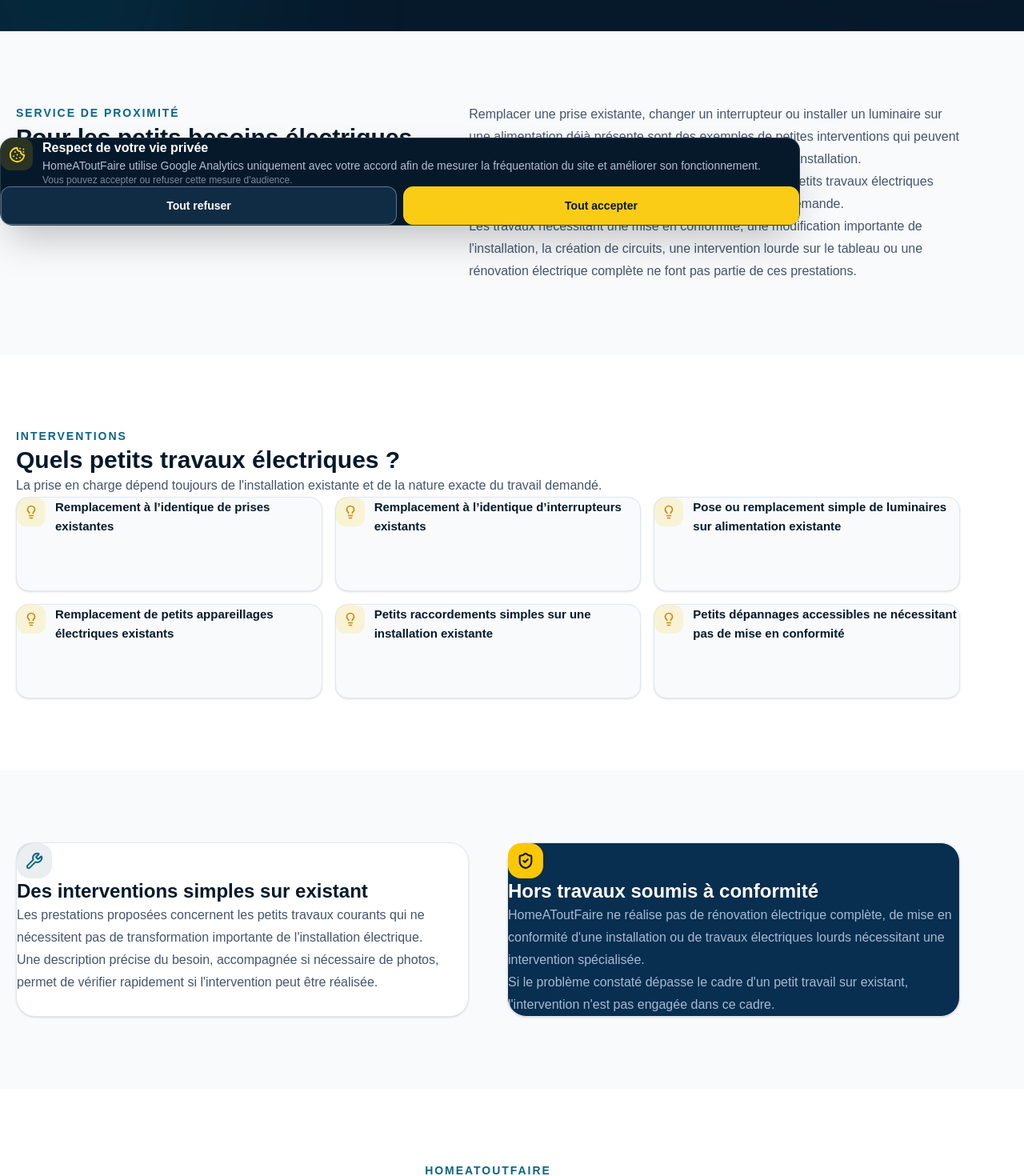
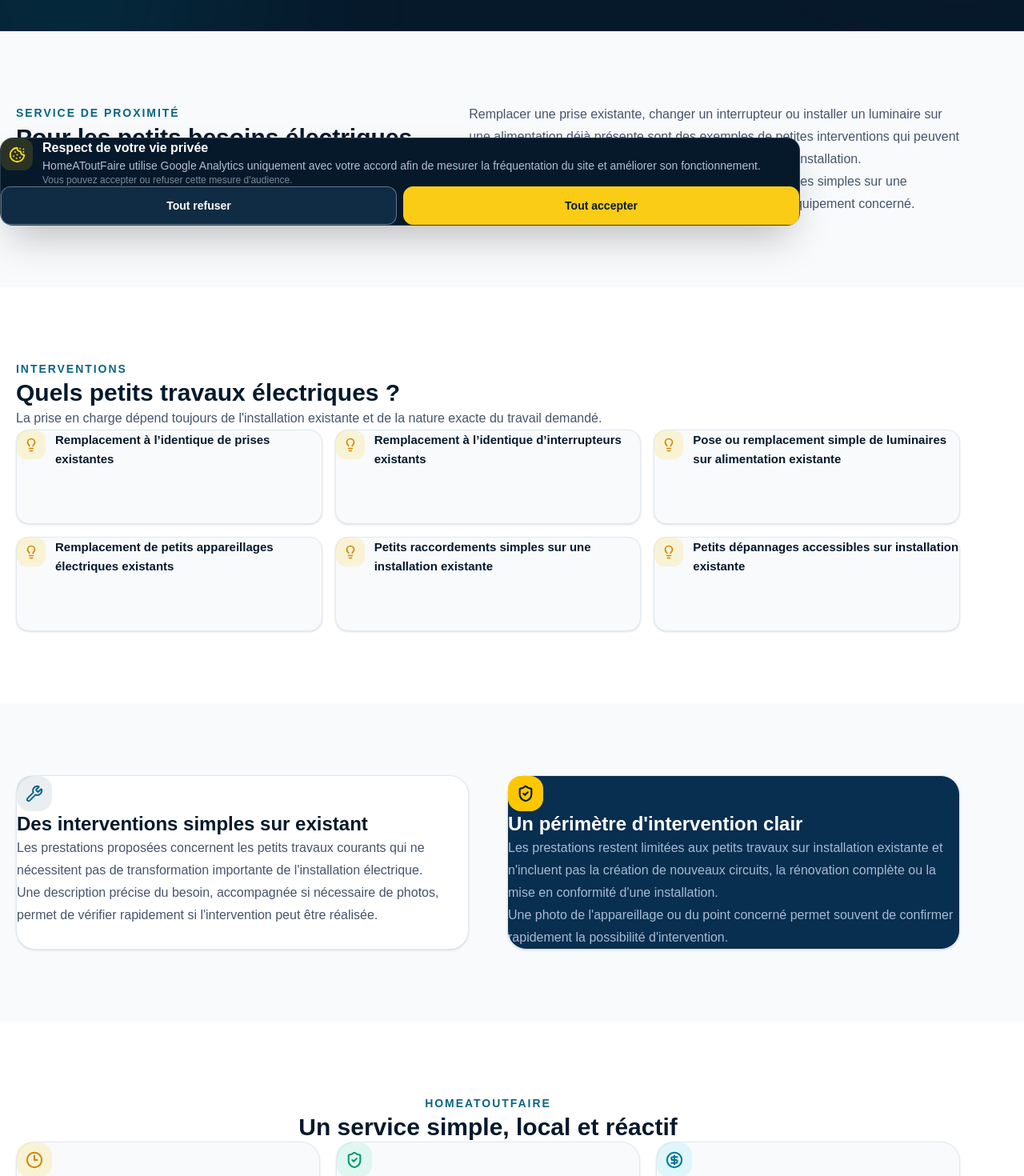
Before and after one commit to Thibal45/homeatoutfaire-premium, a Next.js app: page /electricite in a window 1280 px wide. Shown: the part 518-1988 px from the top of the page at 80% size. Built offline with nearby package versions, Linux system fonts and the light colour scheme.

Commit message:
Allège et valorise le contenu de la page service

```diff
--- a/app/electricite/page.tsx
+++ b/app/electricite/page.tsx
@@ -57,7 +57,7 @@ const electricalServices = [
   "Pose ou remplacement simple de luminaires sur alimentation existante",
   "Remplacement de petits appareillages électriques existants",
   "Petits raccordements simples sur une installation existante",
-  "Petits dépannages accessibles ne nécessitant pas de mise en conformité",
+  "Petits dépannages accessibles sur installation existante",
 ];
 
 const interventionAreas = [
@@ -130,8 +130,8 @@ export default function ElectricalPage() {
 
               <p className="mt-5 max-w-[760px] text-base leading-7 text-blue-50/80 sm:text-lg sm:leading-8">
                 HomeAToutFaire intervient pour de petits travaux électriques
-                sur installation existante, hors rénovation complète et
-                travaux soumis à mise en conformité.
+                sur installation existante : remplacement d&apos;appareillage,
+                luminaires, petits équipements et dépannages accessibles.
               </p>
 
               <div className="mt-7 max-w-[760px]">
@@ -196,17 +196,9 @@ export default function ElectricalPage() {
               </p>
 
               <p>
-                HomeAToutFaire intervient uniquement dans le cadre de petits
-                travaux électriques simples sur une installation existante,
-                après étude de la demande.
-              </p>
-
-              <p>
-                Les travaux nécessitant une mise en conformité, une
-                modification importante de l&apos;installation, la création
-                de circuits, une intervention lourde sur le tableau ou une
-                rénovation électrique complète ne font pas partie de ces
-                prestations.
+                HomeAToutFaire intervient pour les petits travaux électriques
+                simples sur une installation existante, après étude de la
+                demande et de l&apos;équipement concerné.
               </p>
             </div>
           </div>
@@ -286,20 +278,20 @@ export default function ElectricalPage() {
               </div>
 
               <h2 className="mt-5 text-xl font-bold sm:text-2xl">
-                Hors travaux soumis à conformité
+                Un périmètre d&apos;intervention clair
               </h2>
 
               <p className="mt-3 leading-7 text-blue-100/75">
-                HomeAToutFaire ne réalise pas de rénovation électrique
-                complète, de mise en conformité d&apos;une installation ou
-                de travaux électriques lourds nécessitant une intervention
-                spécialisée.
+                Les prestations restent limitées aux petits travaux sur
+                installation existante et n&apos;incluent pas la création de
+                nouveaux circuits, la rénovation complète ou la mise en
+                conformité d&apos;une installation.
               </p>
 
               <p className="mt-3 leading-7 text-blue-100/75">
-                Si le problème constaté dépasse le cadre d&apos;un petit
-                travail sur existant, l&apos;intervention n&apos;est pas
-                engagée dans ce cadre.
+                Une photo de l&apos;appareillage ou du point concerné permet
+                souvent de confirmer rapidement la possibilité
+                d&apos;intervention.
               </p>
             </div>
           </div>
```
